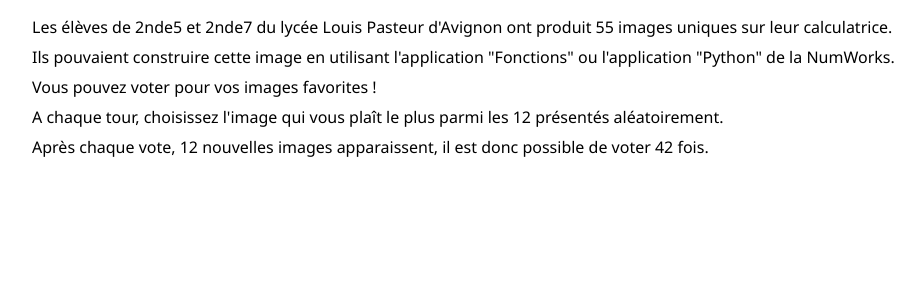
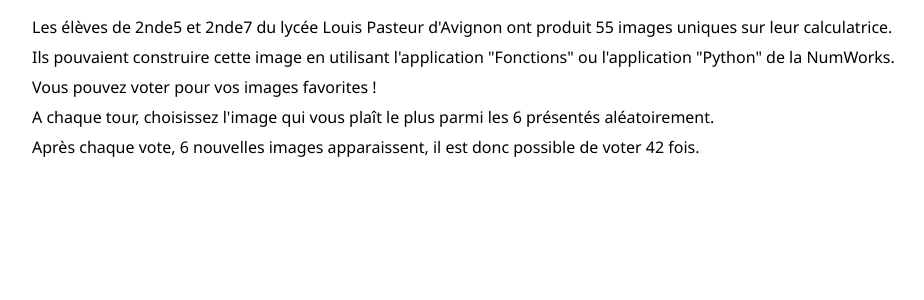
Before and after one commit to m4th2/PixChoice, a PHP site: page / in a window 1280 px wide. Shown: the part 80-380 px from the top of the page, without its empty margins (0-924 px from the left). Run offline with PHP 8.4, Linux system fonts and the light colour scheme; data that the repository does not hold is empty.

Commit message:
Update index.php
12 -> 6

```diff
--- a/index.php
+++ b/index.php
@@ -84,8 +84,8 @@
             <p>Les élèves de 2nde5 et 2nde7 du lycée Louis Pasteur d'Avignon ont produit 55 images uniques sur leur calculatrice.</p>
             <p>Ils pouvaient construire cette image en utilisant l'application "Fonctions" ou l'application "Python" de la NumWorks.</p>
             <p>Vous pouvez voter pour vos images favorites !</p>
-            <p>A chaque tour, choisissez l'image qui vous plaît le plus parmi les 12 présentés aléatoirement.</p>
-            <p>Après chaque vote, 12 nouvelles images apparaissent, il est donc possible de voter 42 fois.</p>
+            <p>A chaque tour, choisissez l'image qui vous plaît le plus parmi les 6 présentés aléatoirement.</p>
+            <p>Après chaque vote, 6 nouvelles images apparaissent, il est donc possible de voter 42 fois.</p>
         </article>
 
         <div>
```
